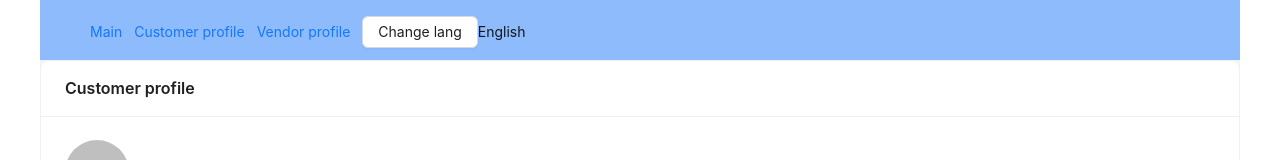
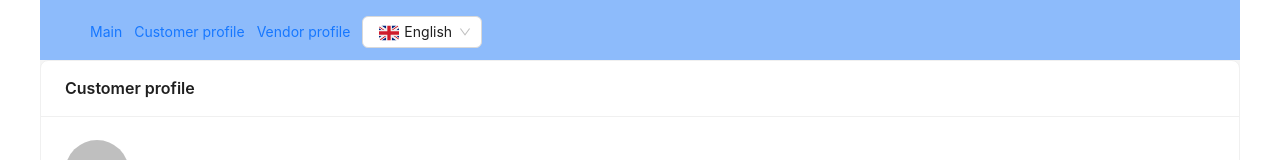
Before and after one commit to TraineeProjectTeam/sputnik-project, a React (Vite) app in the folder client/: page /profile-customer in a window 1280 px wide. Shown: the top 160 px of the page. Built offline with nearby package versions, Linux system fonts and the light colour scheme.

Commit message:
feature: language selector

```diff
--- /dev/null
+++ b/client/src/entities/language-selector/index.ts
@@ -0,0 +1,2 @@
+export { languages } from './model/languages-selector.constants';
+export { LanguageSelector } from './ui/language-selector';
--- /dev/null
+++ b/client/src/entities/language-selector/model/languages-selector.constants.ts
@@ -0,0 +1,4 @@
+export const languages = [
+  { code: 'en', name: 'English' },
+  { code: 'ru', name: 'Русский' },
+];
--- /dev/null
+++ b/client/src/entities/language-selector/ui/language-selector.tsx
@@ -0,0 +1,49 @@
+import { Select } from 'antd';
+import { useTranslation } from 'react-i18next';
+import { languages } from '../model/languages-selector.constants';
+import EnFlag from '../assets/flags/en.svg';
+import RuFlag from '../assets/flags/ru.svg';
+import { ReactNode } from 'react';
+import styled from 'styled-components';
+
+const { Option } = Select;
+
+const flags = {
+  en: EnFlag,
+  ru: RuFlag
+};
+
+const FlagComponent = ({ lang }: { lang: string }): ReactNode => {
+  const flagImage = flags[lang as keyof typeof flags];
+  return flagImage ? <StyledFlag src={flagImage} alt={`${lang}_flag`} /> : null;
+};
+
+export const LanguageSelector = () => {
+  const { i18n } = useTranslation();
+
+  const changeLanguageHandler = (language: string) => {
+    i18n.changeLanguage(language);
+  };
+
+  return (
+    <Select
+      defaultValue={i18n.language}
+      onChange={changeLanguageHandler}
+    >
+      {languages.map(lang =>
+        <Option
+          key={lang.code}
+          value={lang.code}
+        >
+          <FlagComponent lang={lang.code} />
+          {lang.name}
+        </Option>
+      )}
+    </Select>
+  );
+};
+
+const StyledFlag = styled.img`
+  height: 1.25rem;
+  width: 1.875rem;
+`
--- a/client/src/widgets/layout/ui/header/ui/header.tsx
+++ b/client/src/widgets/layout/ui/header/ui/header.tsx
@@ -1,26 +1,20 @@
-import { Button, Layout } from "antd";
+import { Layout } from "antd";
 import { routes } from "app/router";
+import { LanguageSelector } from "entities/language-selector";
 import { useTranslation } from "react-i18next";
 import { Link } from "react-router-dom";
-import { useCurrentLanguage } from "shared/lib";
 import styled from "styled-components";
 
 export const Header = () => {
-  const { i18n, t } = useTranslation(['user', 'common'])
-  const lang = useCurrentLanguage()
-
-  const onClickChangeLanguageHandler = () => {
-    i18n.changeLanguage(lang === 'ru' ? 'en' : 'ru')
-  }
+  const { t } = useTranslation(['user', 'common'])
 
   return (
     <StyledHeader>
       <Link to={routes.main}>Main</Link>
       <Link to={routes.profile_customer}>{t('Профиль покупателя')}</Link>
       <Link to={routes.profile_vendor}>{t('Профиль продавца')}</Link>
-      <div >
-        <Button onClick={onClickChangeLanguageHandler}>Change lang</Button>
-        {t('common:Тест')}
+      <div>
+        <LanguageSelector />
       </div>
     </StyledHeader>
   )
```
Also changed, not shown: client/src/entities/language-selector/assets/flags/en.svg (added), client/src/entities/language-selector/assets/flags/ru.svg (added).
